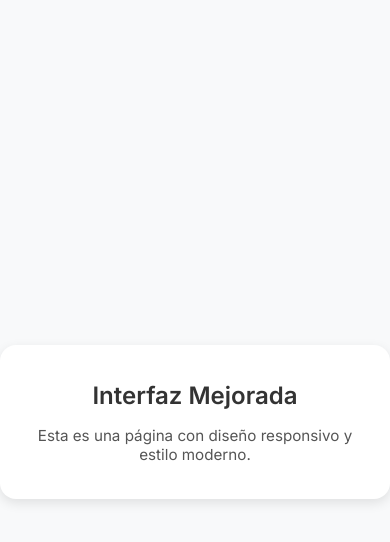
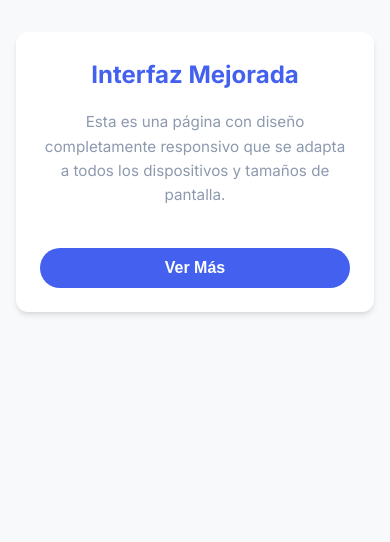
Before and after one commit to DevSoft-9A-2025/github-flow, a plain HTML site: page index.html in a window 390 px wide. Drawn offline with Linux system fonts and the light colour scheme.

Commit message:
Implementa diseño responsivo para pantallas móviles

```diff
--- a/index.html
+++ b/index.html
@@ -3,60 +3,128 @@
 <head>
   <meta charset="UTF-8" />
   <meta name="viewport" content="width=device-width, initial-scale=1.0" />
-  <title>Mejora Interfaz</title>
-  <link href="https://fonts.googleapis.com/css2?family=Inter:wght@400;600&display=swap" rel="stylesheet">
+  <title>Mejora Interfaz Responsiva</title>
+  <link href="https://fonts.googleapis.com/css2?family=Inter:wght@400;500;600;700&display=swap" rel="stylesheet">
   <style>
+    :root {
+      --primary-color: #4361ee;
+      --text-color: #2b2d42;
+      --text-light: #8d99ae;
+      --bg-color: #f8f9fa;
+      --white: #ffffff;
+      --shadow: 0 4px 6px -1px rgba(0, 0, 0, 0.1), 0 2px 4px -1px rgba(0, 0, 0, 0.06);
+      --border-radius: 12px;
+      --transition: all 0.3s ease;
+    }
+
+    * {
+      margin: 0;
+      padding: 0;
+      box-sizing: border-box;
+    }
+
     body {
       font-family: 'Inter', sans-serif;
-      background-color: #f8f9fa;
-      margin: 0;
-      padding: 0;
+      background-color: var(--bg-color);
+      color: var(--text-color);
+      line-height: 1.6;
       display: flex;
-      align-items: center;
-      justify-content: center;
+      flex-direction: column;
       min-height: 100vh;
     }
 
     .container {
-      background-color: #ffffff;
-      max-width: 500px;
-      width: 90%;
-      padding: 30px;
-      border-radius: 16px;
-      box-shadow: 0 4px 12px rgba(0, 0, 0, 0.1);
+      width: 100%;
+      max-width: 1200px;
+      margin: 0 auto;
+      padding: 2rem 1.5rem;
+    }
+
+    .card {
+      background-color: var(--white);
+      border-radius: var(--border-radius);
+      box-shadow: var(--shadow);
+      padding: 2.5rem;
       text-align: center;
+      transition: var(--transition);
+      margin: 2rem auto;
+      max-width: 600px;
     }
 
     h1 {
-      font-size: 1.8rem;
-      color: #333;
-      margin-bottom: 10px;
+      font-size: clamp(1.5rem, 4vw, 2.2rem);
+      font-weight: 700;
+      margin-bottom: 1rem;
+      color: var(--primary-color);
     }
 
     p {
-      color: #555;
+      font-size: clamp(0.95rem, 2vw, 1.1rem);
+      color: var(--text-light);
+      margin-bottom: 1.5rem;
+    }
+
+    .btn {
+      display: inline-block;
+      background-color: var(--primary-color);
+      color: white;
+      padding: 0.8rem 1.8rem;
+      border-radius: 50px;
+      text-decoration: none;
+      font-weight: 600;
+      transition: var(--transition);
+      border: none;
+      cursor: pointer;
       font-size: 1rem;
+      margin-top: 1rem;
+    }
+
+    .btn:hover {
+      transform: translateY(-2px);
+      box-shadow: 0 10px 15px -3px rgba(0, 0, 0, 0.1);
+    }
+
+    /* Responsive Breakpoints */
+    @media (max-width: 768px) {
+      .card {
+        padding: 1.8rem;
+      }
     }
 
     @media (max-width: 480px) {
       .container {
-        padding: 20px;
+        padding: 1rem;
       }
 
-      h1 {
-        font-size: 1.5rem;
+      .card {
+        padding: 1.5rem;
+        margin: 1rem auto;
       }
 
-      p {
-        font-size: 0.95rem;
+      .btn {
+        padding: 0.7rem 1.5rem;
+        width: 100%;
+      }
+    }
+
+    /* Dark mode preference */
+    @media (prefers-color-scheme: dark) {
+      :root {
+        --bg-color: #121212;
+        --text-color: #f8f9fa;
+        --white: #1e1e1e;
+        --text-light: #adb5bd;
       }
     }
   </style>
 </head>
 <body>
   <div class="container">
-    <h1>Interfaz Mejorada</h1>
-    <p>Esta es una página con diseño responsivo y estilo moderno.</p>
+    <div class="card">
+      <h1>Interfaz Mejorada</h1>
+      <p>Esta es una página con diseño completamente responsivo que se adapta a todos los dispositivos y tamaños de pantalla.</p>
+      <button class="btn">Ver Más</button>
+    </div>
   </div>
 </body>
 </html>
```
